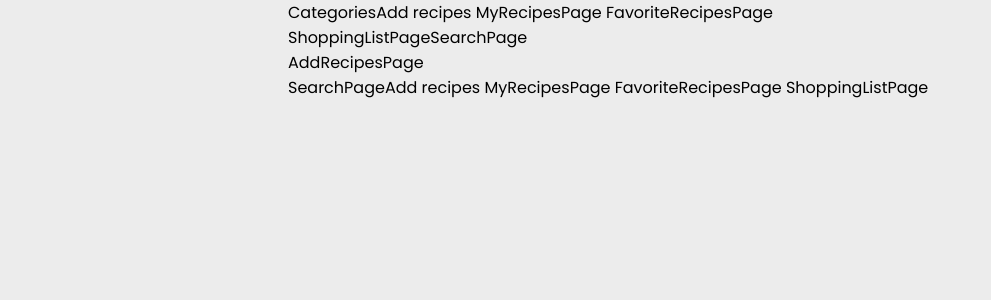
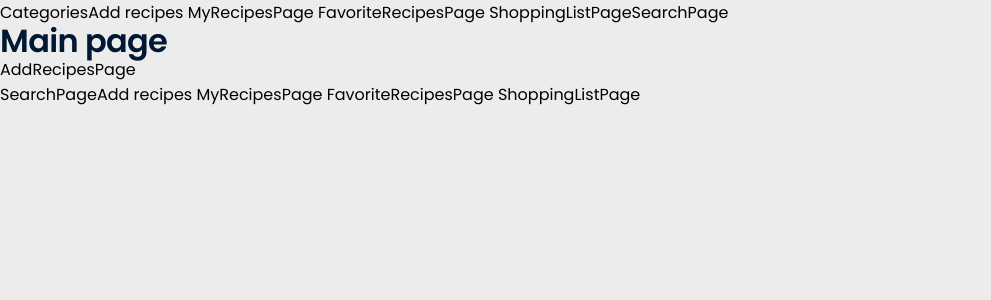
Before and after one commit to Katya-Kondratchuk/So-Yummy, a React (Create React App) app: page /So-Yummy/add in a window 1280 px wide. Shown: the top 300 px of the page, without its empty margins (0-991 px from the left). Built offline with nearby package versions, Linux system fonts and the light colour scheme.

Commit message:
add title

```diff
--- a/src/App.js
+++ b/src/App.js
@@ -1,26 +1,26 @@
-import { Route, Routes } from "react-router-dom";
-import { lazy } from "react";
-import PublicRoute from "routes/PublicRoute/PublicRoute";
-import WelcomePage from "pages/WelcomePage";
-import PrivateRoute from "routes/PrivateRoute/PrivateRoute";
-import SharedLayout from "components/SharedLayout";
+import { Route, Routes } from 'react-router-dom';
+import { lazy } from 'react';
+import PublicRoute from 'routes/PublicRoute/PublicRoute';
+import WelcomePage from 'pages/WelcomePage';
+import PrivateRoute from 'routes/PrivateRoute/PrivateRoute';
+import SharedLayout from 'components/SharedLayout';
 
-const CategoriesPage = lazy(() => import("./pages/CategoriesPage"));
-const LoginPage = lazy(() => import("pages/SigninPage"));
-const RegistrationPage = lazy(() => import("pages/RegisterPage"));
-const SearchPage = lazy(() => import("pages/SearchPage"));
-const AddRecipesPage = lazy(() => import("pages/AddRecipesPage"));
-const MyRecipesPage = lazy(() => import("pages/MyRecipesPage"));
-const FavoriteRecipesPage = lazy(() => import("pages/FavoriteRecipesPage"));
-const ShoppingListPage = lazy(() => import("pages/ShoppingListPage"));
-const MainPage = lazy(() => import("pages/MainPage"));
-const RecipiesPage = lazy(() => import("pages/RecipiesPage"));
+const CategoriesPage = lazy(() => import('./pages/CategoriesPage'));
+const LoginPage = lazy(() => import('pages/SigninPage'));
+const RegistrationPage = lazy(() => import('pages/RegisterPage'));
+const SearchPage = lazy(() => import('pages/SearchPage'));
+const AddRecipesPage = lazy(() => import('pages/AddRecipesPage'));
+const MyRecipesPage = lazy(() => import('pages/MyRecipesPage'));
+const FavoriteRecipesPage = lazy(() => import('pages/FavoriteRecipesPage'));
+const ShoppingListPage = lazy(() => import('pages/ShoppingListPage'));
+const MainPage = lazy(() => import('pages/MainPage'));
+const RecipiesPage = lazy(() => import('pages/RecipiesPage'));
 
-const NotFoundPage = lazy(() => import("pages/NotFoundPage"));
+const NotFoundPage = lazy(() => import('pages/NotFoundPage'));
 
 const App = () => {
   return (
-    <div className="container">
+    <div>
       <Routes>
         <Route
           path="/welcome"
--- a/src/components/Footer/Footer.jsx
+++ b/src/components/Footer/Footer.jsx
@@ -1,6 +1,5 @@
-import React from "react";
-import { Nav } from "./FooterNavigation";
-// import Nav from "./FooterNavigation/Nav";
+import React from 'react';
+import { Nav } from './FooterNavigation';
 
 const Footer = () => {
   return (
--- a/src/components/Header/Navigation/Navigation.jsx
+++ b/src/components/Header/Navigation/Navigation.jsx
@@ -1,5 +1,6 @@
-import React from "react";
-import { NavLink } from "react-router-dom";
+import React from 'react';
+import { NavLink } from 'react-router-dom';
+import Title from 'reusableComponents/Title/Title';
 
 const Navigation = () => {
   return (
@@ -10,6 +11,7 @@ const Navigation = () => {
       <NavLink to="/favorite"> FavoriteRecipesPage</NavLink>
       <NavLink to="/shopping-list"> ShoppingListPage</NavLink>
       <NavLink to="/search">SearchPage</NavLink>
+      <Title text={'Main page'} />
     </nav>
   );
 };
--- a/src/index.css
+++ b/src/index.css
@@ -2,15 +2,16 @@
 
 body {
   margin: 0;
-  font-family: "Poppins", sans-serif;
+  font-family: 'Poppins', sans-serif;
   font-weight: 400;
+  font-style: normal;
   -webkit-font-smoothing: antialiased;
   -moz-osx-font-smoothing: grayscale;
   background-color: var(--bgColor);
 }
 
 code {
-  font-family: source-code-pro, Menlo, Monaco, Consolas, "Courier New",
+  font-family: source-code-pro, Menlo, Monaco, Consolas, 'Courier New',
     monospace;
 }
 
--- a/src/reusableComponents/Title/Title.module.css
+++ b/src/reusableComponents/Title/Title.module.css
@@ -1,9 +1,19 @@
 .title {
   font-weight: 600;
-  font-size: 44px;
+  font-size: 28px;
   line-height: 1;
-
   letter-spacing: -0.02em;
-
   color: var(--titleColor);
 }
+
+@media screen and (min-width: 768px) {
+  .title {
+    font-size: 32px;
+  }
+}
+
+@media screen and (min-width: 1440px) {
+  .title {
+    font-size: 44px;
+  }
+}
```
